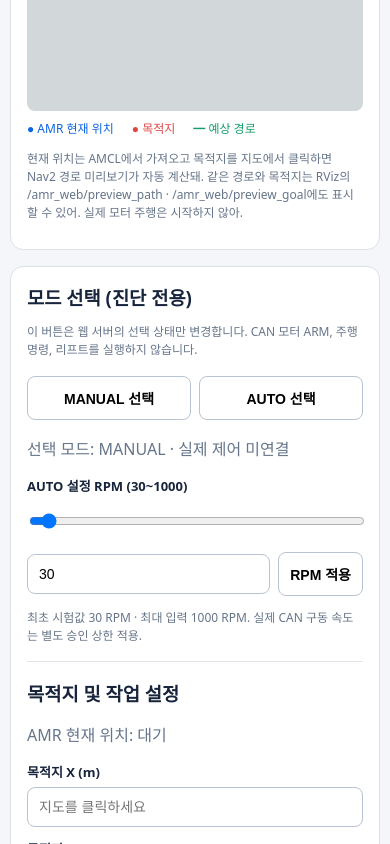
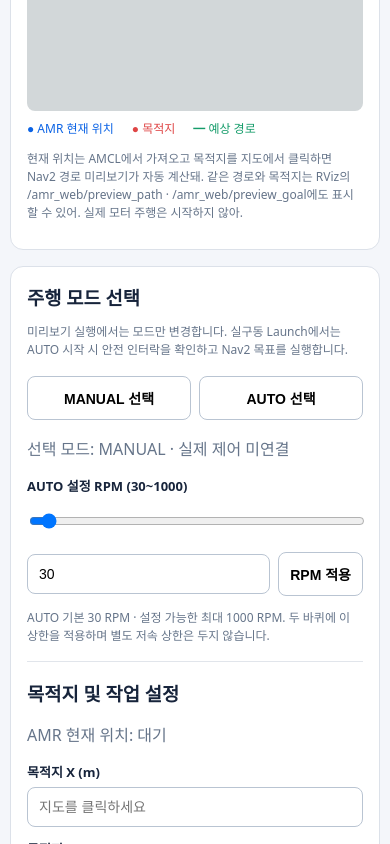
Before and after one commit to joeun72653-sketch/hana-amr-project, a plain HTML site: page amr_autonomous/web/autonomous.html in a window 390 px wide. Shown: the part 464-1308 px from the top of the page. Drawn offline with Linux system fonts and the light colour scheme; no server answers.

Commit message:
fix(amr): update phone dashboard copy for explicit live AUTO vs preview and 30–1000 RPM

```diff
--- a/amr_autonomous/web/autonomous.html
+++ b/amr_autonomous/web/autonomous.html
@@ -25,8 +25,8 @@ button:disabled{opacity:.45;cursor:not-allowed}pre{font:12px/1.5 monospace;white
 <div class="legend"><span class="blue">● AMR 현재 위치</span><span class="red">● 목적지</span><span class="green">━ 예상 경로</span></div>
 <p class="muted" style="font-size:12px">현재 위치는 AMCL에서 가져오고 목적지를 지도에서 클릭하면 Nav2 경로 미리보기가 자동 계산돼. 같은 경로와 목적지는 RViz의 /amr_web/preview_path · /amr_web/preview_goal에도 표시할 수 있어. 실제 모터 주행은 시작하지 않아.</p>
 </section>
-<section class="panel"><h3 style="margin:0 0 8px">모드 선택 (진단 전용)</h3>
-<p class="muted" style="font-size:12px">이 버튼은 웹 서버의 선택 상태만 변경합니다. CAN 모터 ARM, 주행 명령, 리프트를 실행하지 않습니다.</p>
+<section class="panel"><h3 style="margin:0 0 8px">주행 모드 선택</h3>
+<p class="muted" style="font-size:12px">미리보기 실행에서는 모드만 변경합니다. 실구동 Launch에서는 AUTO 시작 시 안전 인터락을 확인하고 Nav2 목표를 실행합니다.</p>
 <div style="display:grid;grid-template-columns:1fr 1fr;gap:8px">
 <button type="button" id="modeManual">MANUAL 선택</button>
 <button type="button" id="modeAuto">AUTO 선택</button></div>
@@ -37,7 +37,7 @@ button:disabled{opacity:.45;cursor:not-allowed}pre{font:12px/1.5 monospace;white
 <input id="autoRpmNumber" aria-label="AUTO RPM 직접 입력" type="number" min="30" max="1000" step="10" value="30" inputmode="numeric" style="flex:1;min-width:0">
 <button type="button" id="autoRpmSave" style="width:auto;min-width:80px">RPM 적용</button>
 </div>
-<p id="autoRpmInfo" class="muted" style="font-size:12px">최초 시험값 30 RPM · 최대 입력 1000 RPM. 실제 CAN 구동 속도는 별도 승인 상한 적용.</p>
+<p id="autoRpmInfo" class="muted" style="font-size:12px">AUTO 기본 30 RPM · 설정 가능한 최대 1000 RPM. 두 바퀴에 이 상한을 적용하며 별도 저속 상한은 두지 않습니다.</p>
 <hr style="border:0;border-top:1px solid #e1e5eb;margin:17px 0">
 <h3 style="margin:0 0 8px">목적지 및 작업 설정</h3>
 <p id="pose" class="muted">AMR 현재 위치: 대기</p>
@@ -125,7 +125,7 @@ $('autoRpmSave').onclick=async()=>{
   const data=await response.json();
   if(!response.ok)throw Error(data.error||'설정 실패');
   $('autoRpmRange').value=String(value);
-  $('autoRpmInfo').textContent='AUTO RPM 요청값 '+value+' 저장됨 · 실제 CAN 제어는 별도 인터락/속도 상한 적용';
+  $('autoRpmInfo').textContent='AUTO RPM 상한 '+value+' 저장됨 · 실구동 시 CAN 인터락을 통과한 명령에 적용';
  }catch(e){$('autoRpmInfo').textContent='AUTO RPM 설정 실패: '+e.message;}
  finally{$('autoRpmSave').disabled=false;}
 };
```
